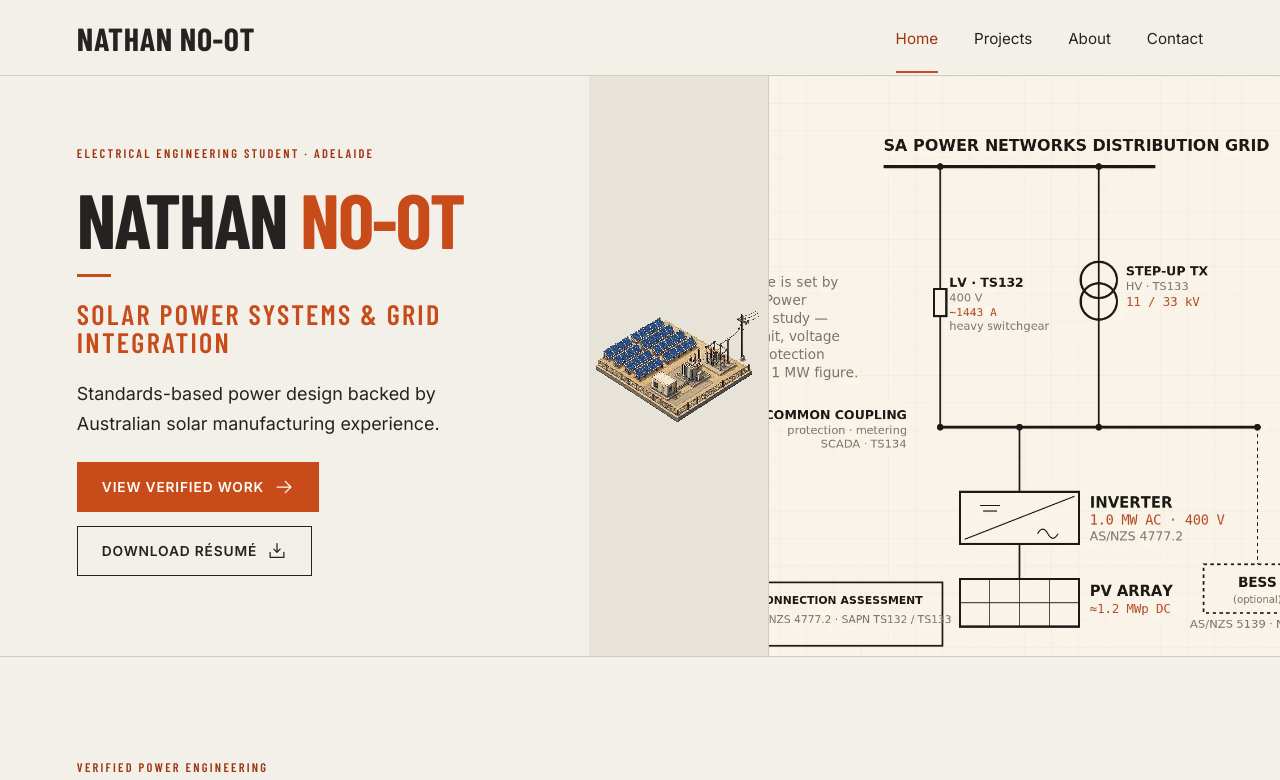
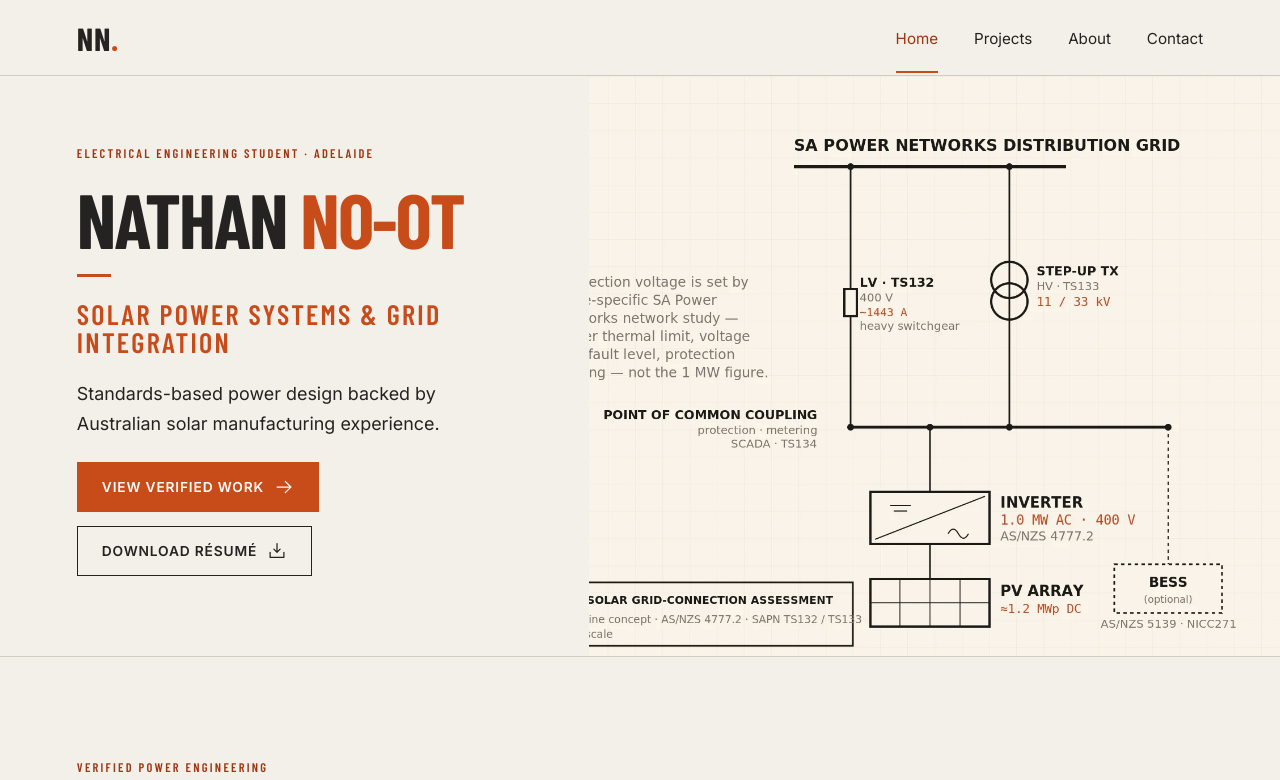
Before and after one commit to Nnoot02/NN_PersonalPortfolio, a Next.js app: page / in a window 1280 px wide. Shown: the top 780 px of the page. Built offline with nearby package versions, Linux system fonts and the light colour scheme; no server answers.

Commit message:
fix(portfolio): keep homepage artifact-first

```diff
--- a/app/globals.css
+++ b/app/globals.css
@@ -44,6 +44,7 @@
 }
 .wordmark { font: 700 2rem/1 var(--display); letter-spacing: .02em; text-transform: uppercase; }
 .wordmark-mobile { display: none; }
+.wordmark-period { color: var(--accent); }
 .site-nav { display: flex; align-items: center; gap: clamp(1.25rem, 2.8vw, 3.2rem); }
 .nav-link { padding: 1.65rem 0 1.45rem; border-bottom: 2px solid transparent; font-size: .95rem; }
 .nav-link:hover, .nav-link:focus-visible, .nav-link.is-active { color: var(--accent-dark); border-color: var(--accent); }
@@ -66,11 +67,9 @@
 .button-secondary { background: transparent; }
 .button-secondary:hover, .button-secondary:focus-visible { background: var(--ink); color: var(--white); }
 .hero-image, .case-image, .project-image { position: relative; overflow: hidden; }
-.hero-image { display: grid; grid-template-columns: minmax(8.5rem, 26%) minmax(0, 1fr); }
-.hero-artifact { position: relative; grid-column: 2; grid-row: 1; min-width: 0; min-height: 0; }
+.hero-image { display: grid; }
+.hero-artifact { position: relative; min-width: 0; min-height: 0; }
 .hero-artifact > img, .case-image img, .project-image img { object-fit: cover; filter: sepia(.08); transition: transform .45s ease; }
-.miniature-evidence-window { grid-column: 1; grid-row: 1; min-width: 0; display: grid; place-items: center; padding: .35rem; background: var(--paper-deep); border-right: 1px solid var(--line); }
-.miniature-evidence-window img { width: 100%; height: 100%; object-fit: contain; image-rendering: pixelated; }
 .project-row:hover .project-image img, .project-row:focus-within .project-image img { transform: scale(1.025); }
 
 .featured { padding: clamp(5rem, 8vw, 8rem) 6vw; }
@@ -189,9 +188,8 @@
   .nav-link { padding: 1rem 0 .75rem; }
   .hero-copy { min-height: 0; padding: 4.5rem 1.25rem 3rem; }
   .hero-name { font-size: clamp(2.75rem, 13vw, 4.25rem); line-height: .9; }
-  .hero-image { min-height: 0; grid-template-columns: 1fr; grid-template-rows: auto minmax(400px, 1fr); }
-  .hero-artifact { grid-column: 1; grid-row: 2; min-height: 400px; }
-  .miniature-evidence-window { grid-column: 1; grid-row: 1; height: clamp(6.5rem, 30vw, 8rem); min-height: 0; padding: .25rem; border-right: 0; border-bottom: 1px solid var(--line); }
+  .hero-image { min-height: 400px; }
+  .hero-artifact { min-height: 400px; }
   .hero-actions { width: 100%; }
   .button { width: 100%; }
   .featured { padding: 5rem 1.25rem; }
--- a/app/page.tsx
+++ b/app/page.tsx
@@ -37,15 +37,6 @@
               fill
               priority
               sizes="(max-width: 960px) 100vw, 54vw"
-            />
-          </span>
-          <span className="miniature-evidence-window" data-miniature-evidence-window="solar-grid-connection" aria-hidden="true">
-            <Image
-              src="/images/solar-grid-miniature.png"
-              alt=""
-              width={1254}
-              height={1254}
-              sizes="(max-width: 720px) 30vw, 16vw"
             />
           </span>
         </Link>
--- a/components/SiteHeader.tsx
+++ b/components/SiteHeader.tsx
@@ -14,6 +14,7 @@
 
 export function SiteHeader() {
   const pathname = usePathname();
+  const isHome = pathname === "/";
   const [open, setOpen] = useState(false);
   const menuButtonRef = useRef<HTMLButtonElement>(null);
 
@@ -33,8 +34,14 @@
     <header className="site-header">
       <a className="skip-link" href="#main-content">Skip to main content</a>
       <Link className="wordmark" href="/" aria-label="Nathan portfolio home">
-        <span className="wordmark-desktop">Nathan No-ot</span>
-        <span className="wordmark-mobile">NN.</span>
+        {isHome ? (
+          <span className="wordmark-home">NN<span className="wordmark-period">.</span></span>
+        ) : (
+          <>
+            <span className="wordmark-desktop">Nathan No-ot</span>
+            <span className="wordmark-mobile">NN<span className="wordmark-period">.</span></span>
+          </>
+        )}
       </Link>
       <button
         ref={menuButtonRef}
```
Also changed, not shown: scripts/portfolio-contract.mjs (+10 -4 lines), 1 other file (tests, documents, lock files or other folders).
